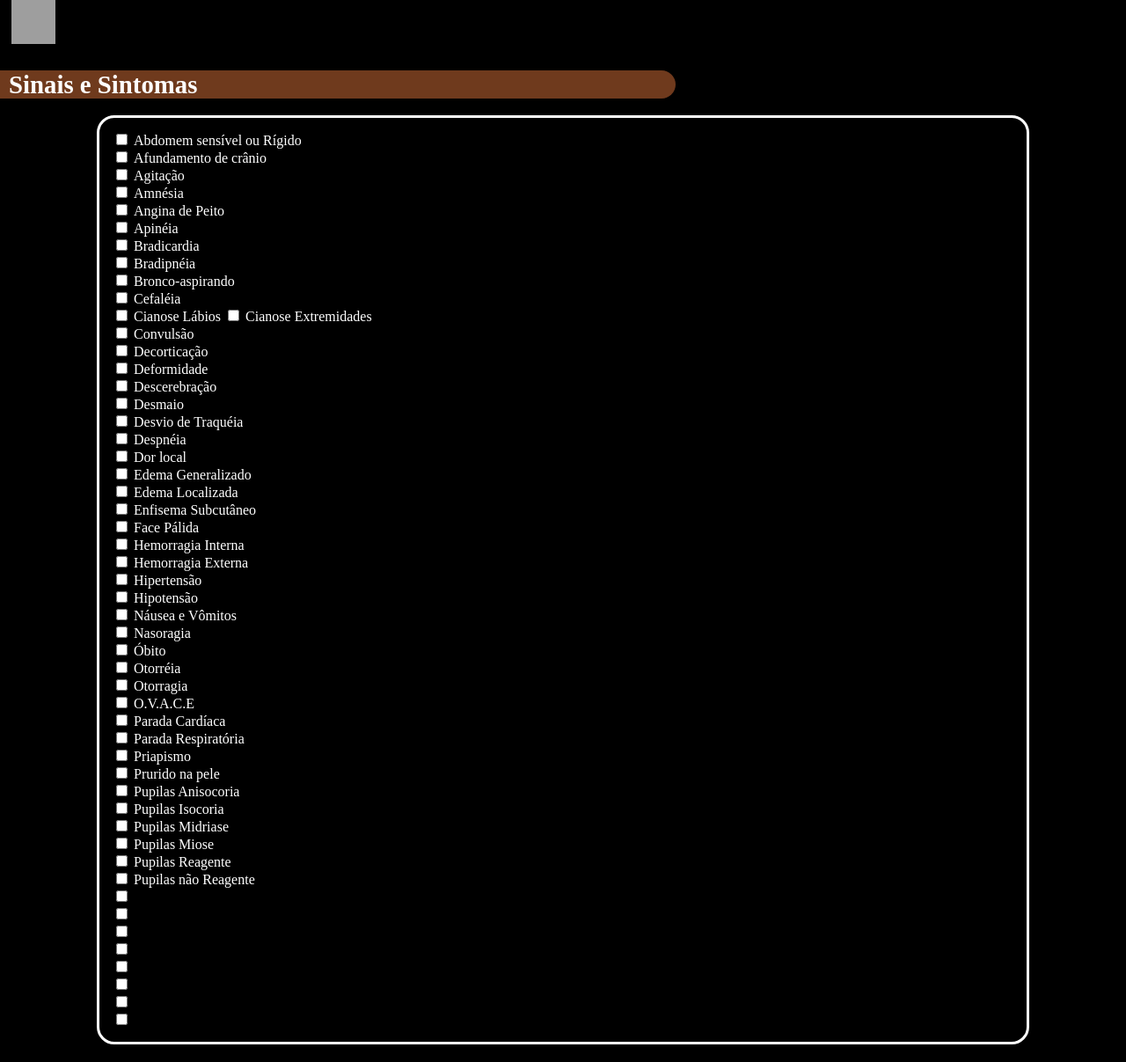
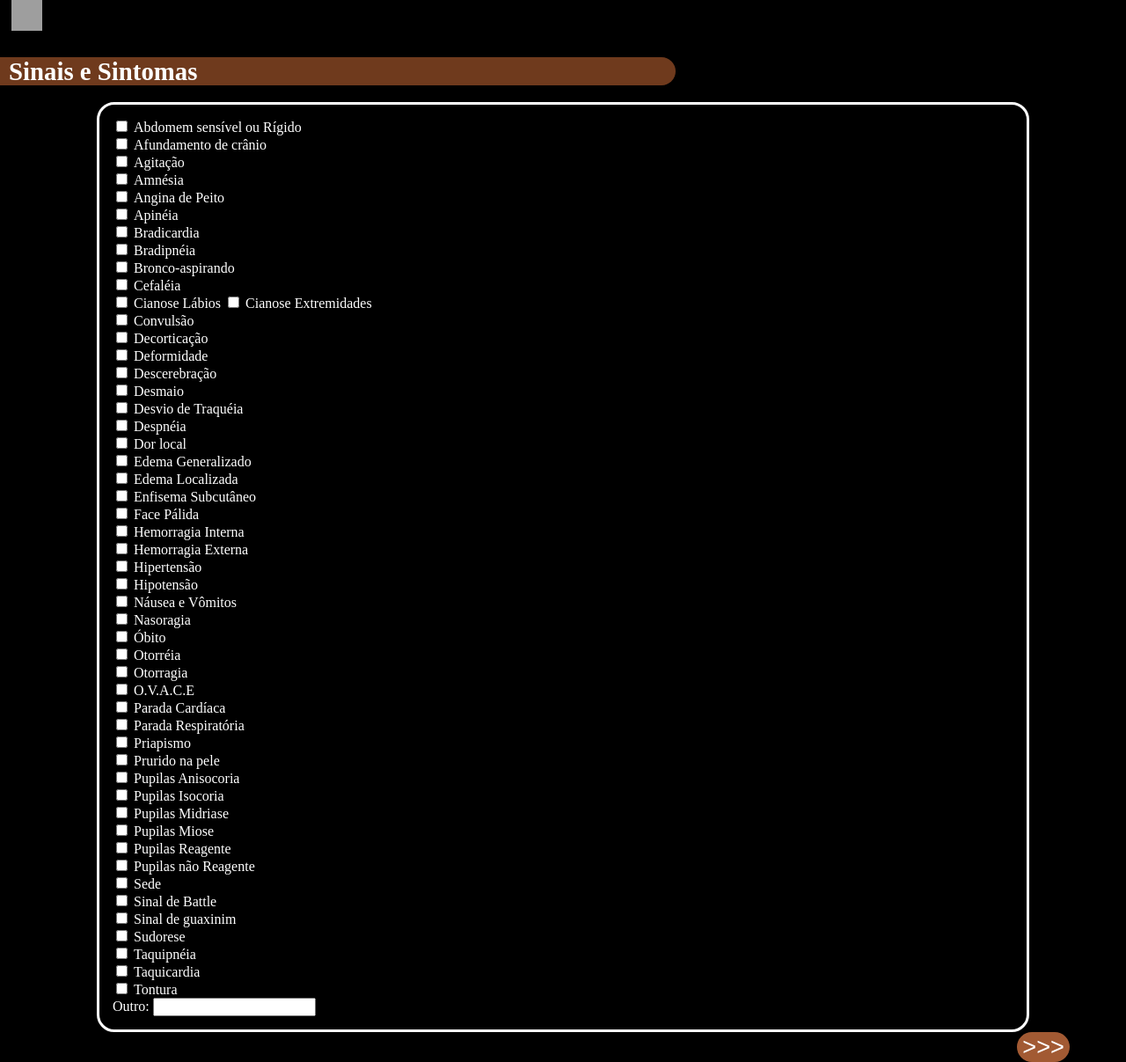
Before and after one commit to ArthurLima340/SA-bombeiros, a PHP site: page /sinais_sintomas.html in a window 1280 px wide. Shown: the part 120-1327 px from the top of the page at 88% size. Run offline with PHP 8.4, Linux system fonts and the light colour scheme; grey boxes are pictures that could not be loaded.

Commit message:
atualizaçãoi

```diff
--- a/dados-pessoais/css/dados-pessoais.css
+++ b/dados-pessoais/css/dados-pessoais.css
@@ -83,7 +83,7 @@
     margin: 0 5px 0 10px;
   }
 
-  .btn-next button{
+  .btn-next button {
     background-color: #A25A33;
     font-size: 170%;
     color: white;
@@ -91,7 +91,8 @@
     border-radius: 20px;
     text-align: right;
   }
-  .btn-next{
+
+  .btn-next {
     width: 100%;
     text-align: right;
     margin-left: -5%;
--- a/sinais_sintomas/css/sinais_sintomas.css
+++ b/sinais_sintomas/css/sinais_sintomas.css
@@ -33,8 +33,8 @@ header {
 /* -------------------------------------------- */
 .btn-home {
   margin-left: 1%;
-  width: 50px;
-  height: 50px;
+  width: 35px;
+  height: 35px;
 }
 
 .btn-home img {
@@ -73,3 +73,19 @@ form {
   border-radius: 20px;
   text-align: left;
 }
+
+/* -------------------------------------------- */
+.btn-next button {
+  background-color: #A25A33;
+  font-size: 170%;
+  color: white;
+  border: none;
+  border-radius: 20px;
+  text-align: right;
+}
+
+.btn-next {
+  width: 100%;
+  text-align: right;
+  margin-left: -5%;
+}
--- a/sinais_sintomas/sinais_sintomas.html
+++ b/sinais_sintomas/sinais_sintomas.html
@@ -242,44 +242,48 @@
             </div>
 
             <div class="form">
-                <label for=""></label>
-                <input type="checkbox" id="" name="">
+                <label for="sede">Sede</label>
+                <input type="checkbox" id="sede" name="sede">
             </div>
 
             <div class="form">
-                <label for=""></label>
-                <input type="checkbox" id="" name="">
+                <label for="sinal_battle">Sinal de Battle</label>
+                <input type="checkbox" id="sinal_battle" name="sinal_battle">
             </div>
 
             <div class="form">
-                <label for=""></label>
-                <input type="checkbox" id="" name="">
+                <label for="sinal_guaxinim">Sinal de guaxinim</label>
+                <input type="checkbox" id="sinal_guaxinim" name="sinal_guaxinim">
             </div>
 
             <div class="form">
-                <label for=""></label>
-                <input type="checkbox" id="" name="">
+                <label for="sudorese">Sudorese</label>
+                <input type="checkbox" id="sudorese" name="sudorese">
             </div>
 
             <div class="form">
-                <label for=""></label>
-                <input type="checkbox" id="" name="">
+                <label for="taquipneia">Taquipnéia</label>
+                <input type="checkbox" id="taquipneia" name="taquipneia">
             </div>
 
             <div class="form">
-                <label for=""></label>
-                <input type="checkbox" id="" name="">
+                <label for="taquicardia">Taquicardia</label>
+                <input type="checkbox" id="taquicardia" name="taquicardia">
             </div>
 
             <div class="form">
-                <label for=""></label>
-                <input type="checkbox" id="" name="">
+                <label for="tontura">Tontura</label>
+                <input type="checkbox" id="tontura" name="tontura">
             </div>
 
             <div class="form">
-                <label for=""></label>
-                <input type="checkbox" id="" name="">
+                <input type="text" id="outro" name="outro">
+                <label for="outro">:Outro</label>
+
             </div>
-
         </form>
     </div>
+    <div class="btn-next"><button
+            onclick="window.location.href='/SA-bombeiros/sinais_sintomas/sinais_sintomas.html'">>>></button>
+    </div>
+</body>
```
Also changed, not shown: dados-pessoais/dados-pessoais.html (+5 -2 lines).
